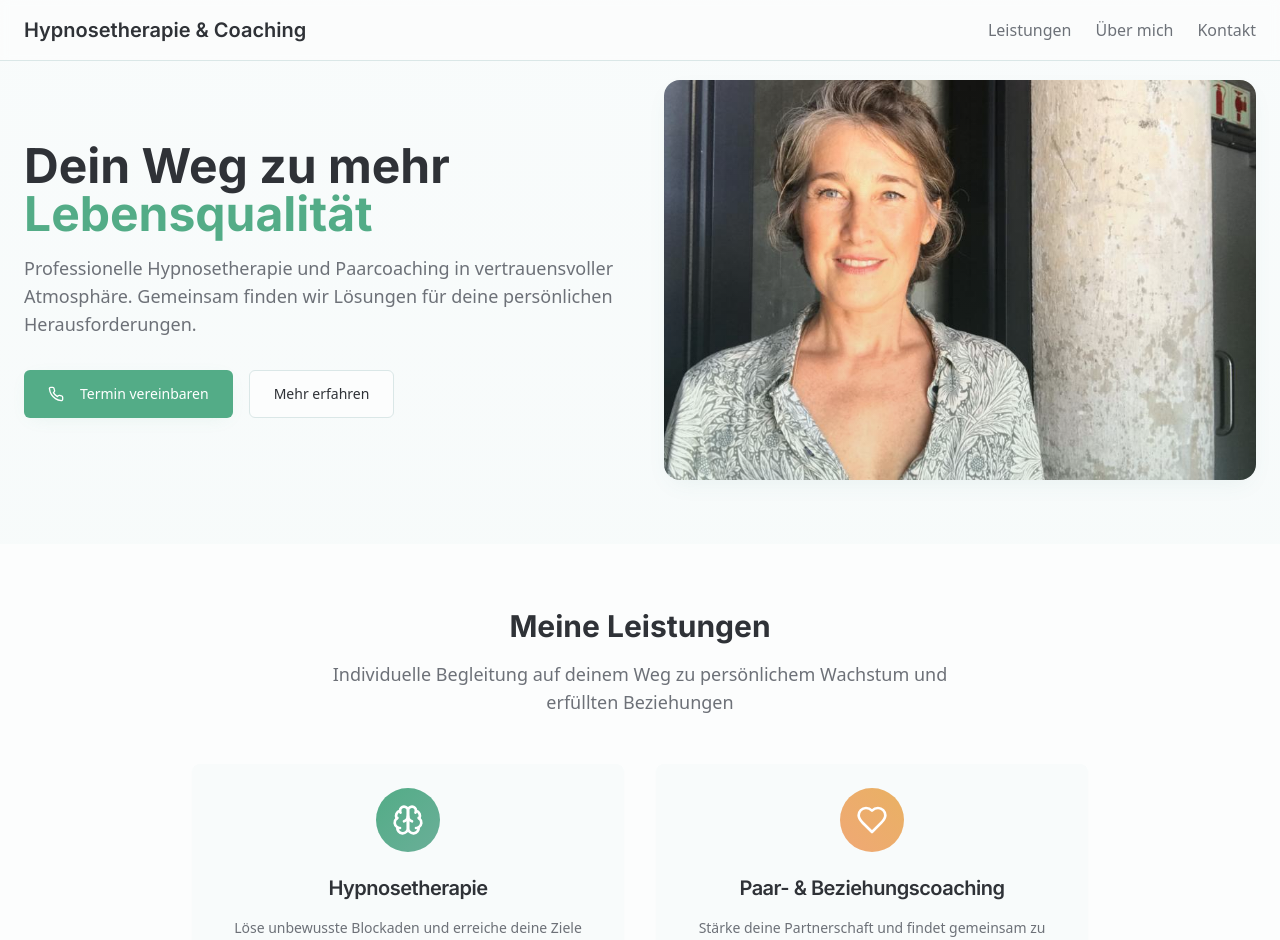
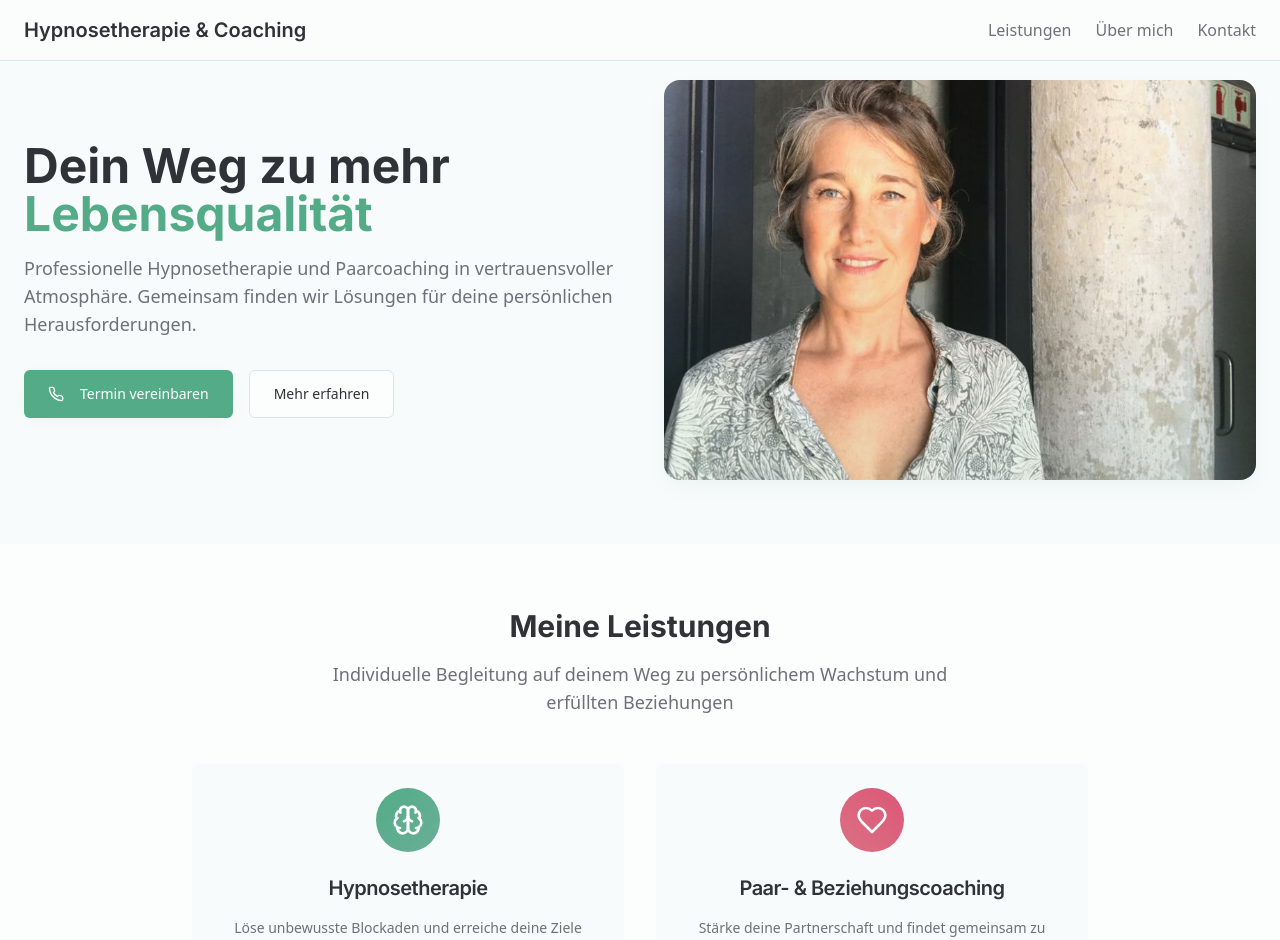
Before and after one commit to design-capturemedia/plauder-kiste, a React (Vite) app: page / in a window 1280 px wide. Shown: the top 940 px of the page. Built offline with nearby package versions, Linux system fonts and the light colour scheme; the HTML template or start-up script is replaced by a standard one.

Commit message:
Change button color

```diff
--- a/src/index.css
+++ b/src/index.css
@@ -45,7 +45,7 @@ All colors MUST be HSL.
     /* Gradients */
     --gradient-hero: linear-gradient(135deg, hsl(155 35% 50%), hsl(160 30% 55%));
     --gradient-soft: linear-gradient(180deg, hsl(180 30% 98%), hsl(175 30% 96%));
-    --gradient-accent: linear-gradient(45deg, hsl(25 80% 70%), hsl(35 75% 65%));
+    --gradient-accent: linear-gradient(45deg, hsl(350 60% 65%), hsl(345 65% 60%));
 
     /* Shadows */
     --shadow-soft: 0 4px 20px -8px hsl(155 35% 50% / 0.15);
```
